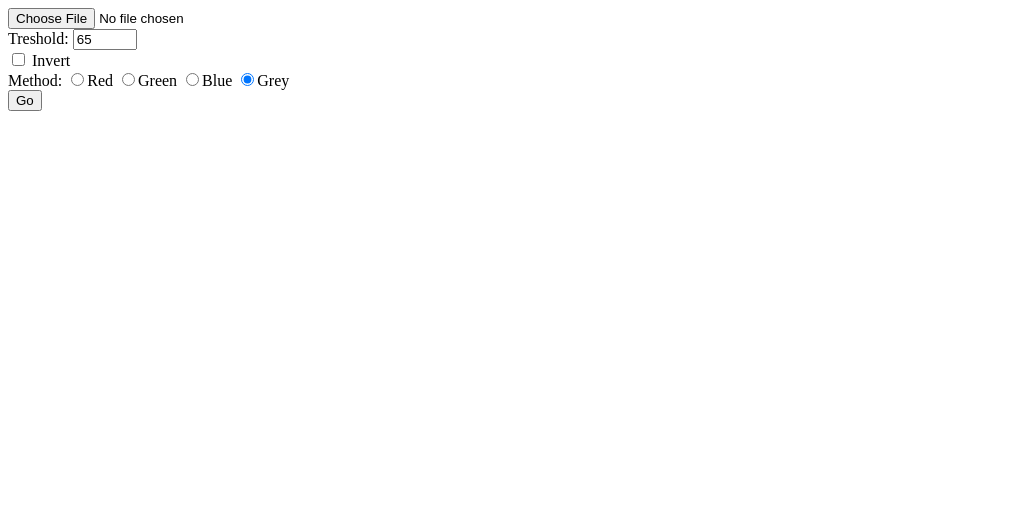
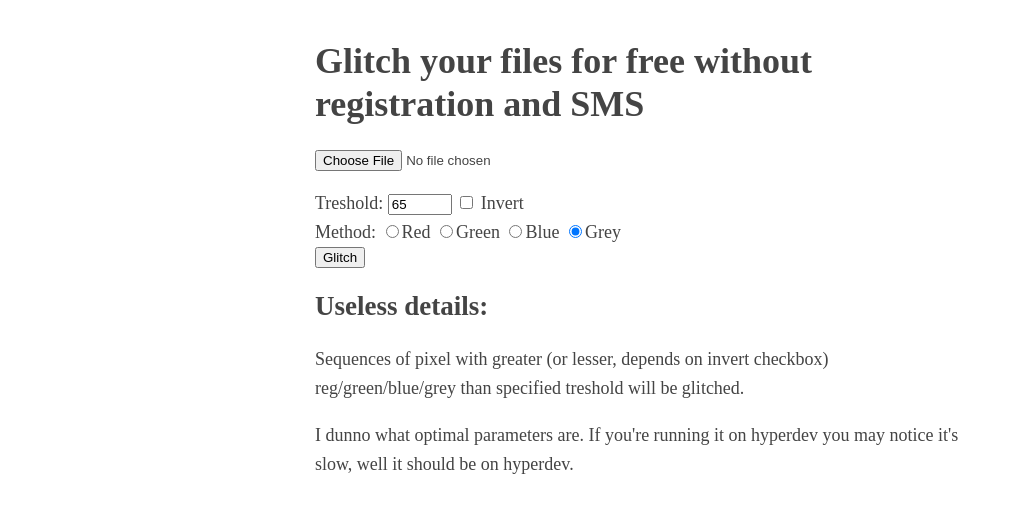
Before and after one commit to flapenguin/pixelsort-glitcher, a website: page public/index.html in a window 1280 px wide. Shown: the whole page, without its empty margins (0-1013 px from the left). Drawn offline with Linux system fonts and the light colour scheme.

Commit message:
🔋🐯 Make index.html prettier

```diff
--- a/public/index.html
+++ b/public/index.html
@@ -1,17 +1,30 @@
 <html>
 <head>
   <meta http-equiv="charset" content="utf-8">
-  <title>Blah</title>
+  <title>Glitch your files for free without registration and SMS</title>
+  <style type="text/css">
+      body {
+          margin: 40px auto;
+          max-width: 650px;
+          line-height: 1.6;
+          font-size: 18px;
+          color: #444;
+          padding: 0 10px
+      }
+
+      h1,h2,h3 {
+          line-height: 1.2
+      }
+  </style>
 </head>
 <body>
+  <h1>Glitch your files for free without registration and SMS</h1>
   <form action="/" method="POST" enctype="multipart/form-data">
-    <input type="file" name="image">
-    <br>
+    <p><input type="file" name="image"></p>
     <label>
       Treshold:
       <input type="number" name="treshold" min="0" max="255" value="65">
     </label>
-    <br>
     <label>
       <input type="checkbox" name="invert">
       Invert
@@ -23,7 +36,10 @@
     <label><input type="radio" name="method" value="blue">Blue</label>
     <label><input type="radio" name="method" value="grey" checked>Grey</label>
     <br>
-    <input type="submit" value="Go">
+    <input type="submit" value="Glitch">
   </form>
+  <h2>Useless details:</h2>
+  <p>Sequences of pixel with greater (or lesser, depends on invert checkbox) reg/green/blue/grey than specified treshold will be glitched.</p>
+  <p>I dunno what optimal parameters are. If you're running it on hyperdev you may notice it's slow, well it should be on hyperdev.</p>
 </body>
 </html>
```
Also changed, not shown: 1 other file.
